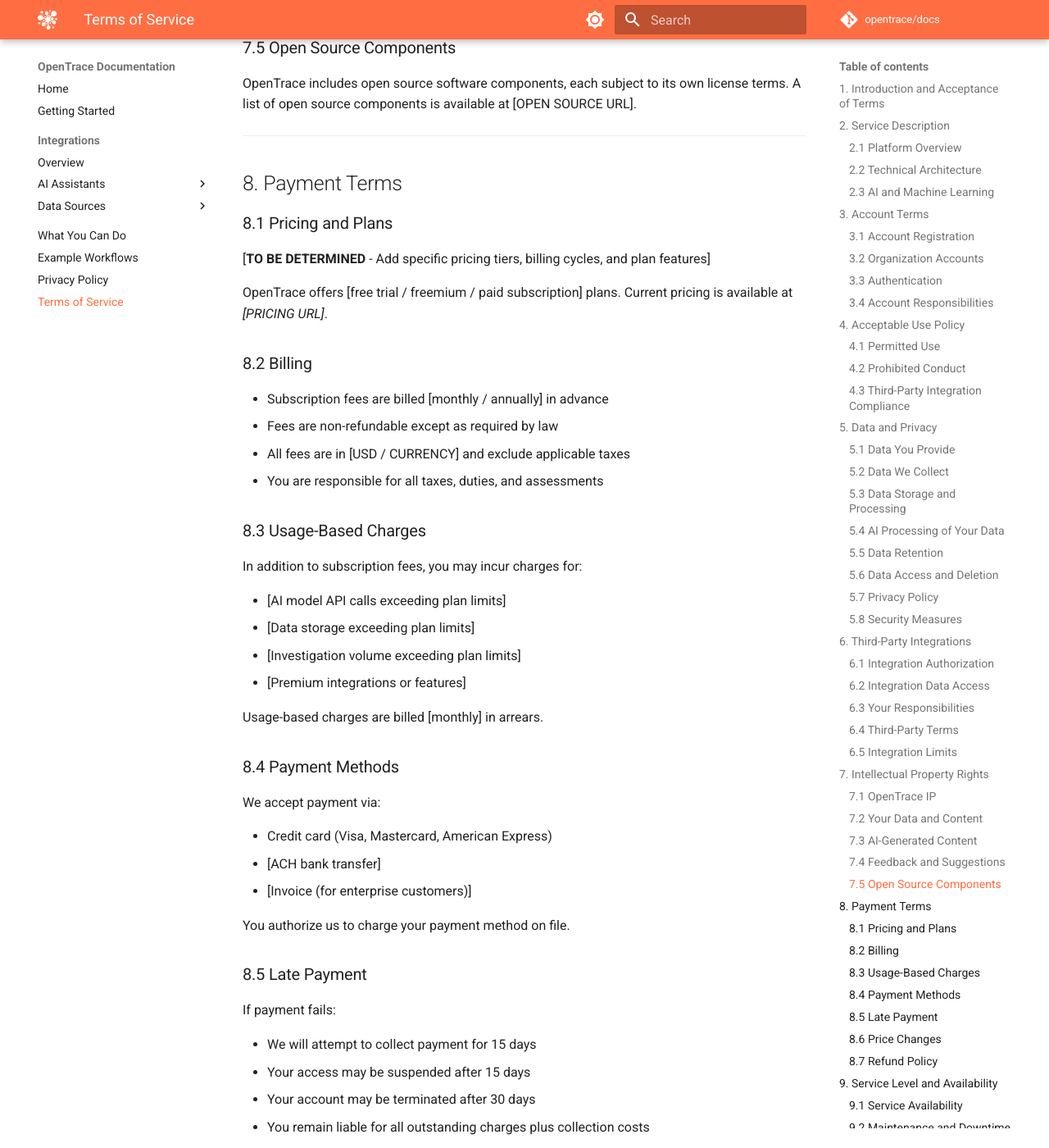
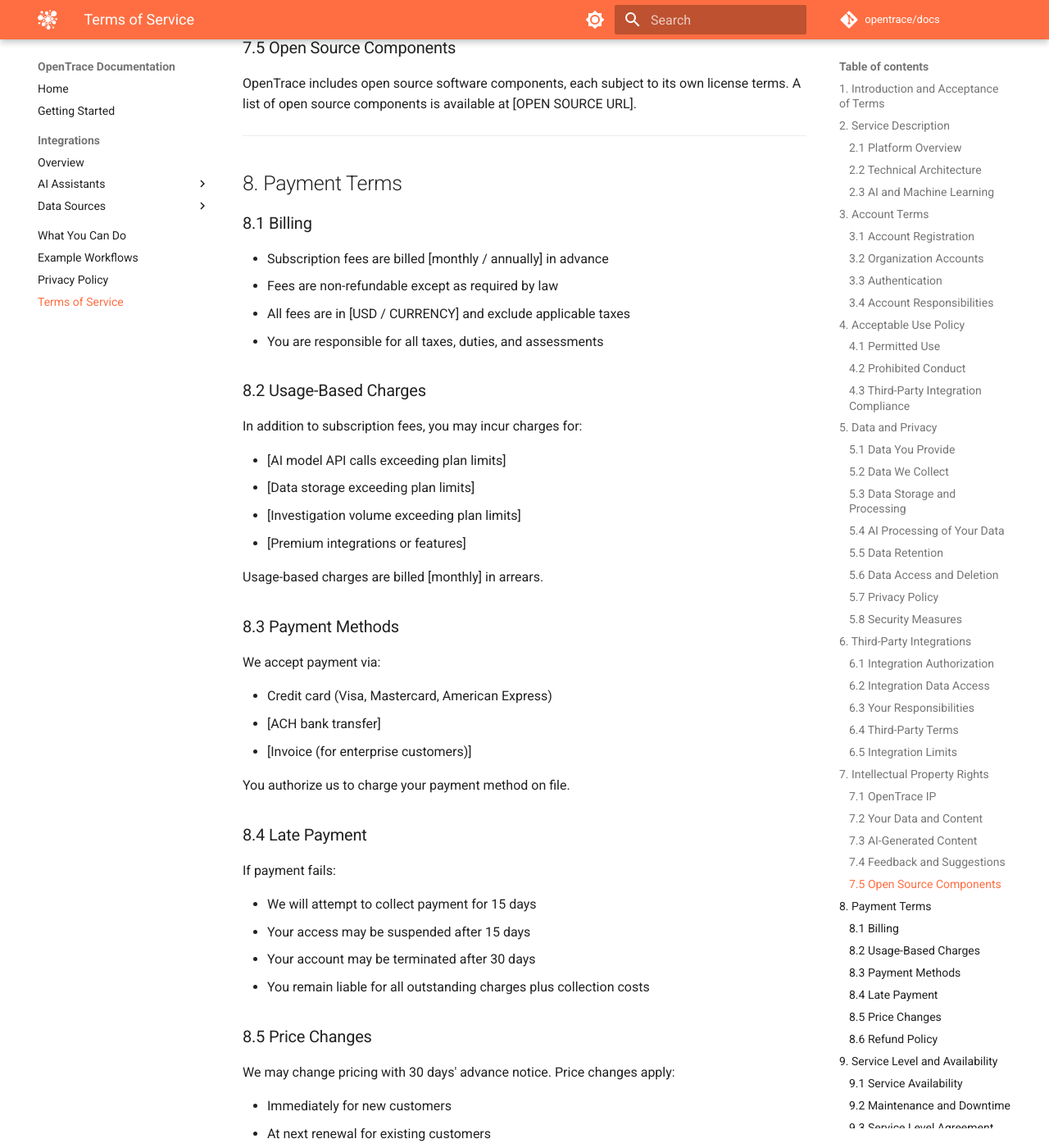
Before and after one commit to opentrace/docs, an MkDocs documentation site: the page built from docs/terms-of-service.md, in a window 1280 px wide and 1400 px high, scrolled down 10283 px. Shown: the whole window at 82% size. Built offline with MkDocs 1.6.1 and Material for MkDocs 9.7.7, drawn with Linux system fonts in a browser that asks for light colours; comment, search, counter and statistics services are not loaded; some of the changed text lies outside the part shown.

Commit message:
Removed section 8.1 (Pricing and Plans). Renumbered following siblings.

```diff
--- a/docs/terms-of-service.md
+++ b/docs/terms-of-service.md
@@ -359,20 +359,14 @@ OpenTrace includes open source software components, each subject to its own lice
 
 ## 8. Payment Terms
 
-### 8.1 Pricing and Plans
-
-[**TO BE DETERMINED** - Add specific pricing tiers, billing cycles, and plan features]
-
-OpenTrace offers [free trial / freemium / paid subscription] plans. Current pricing is available at *[PRICING URL]*.
-
-### 8.2 Billing
+### 8.1 Billing
 
 - Subscription fees are billed [monthly / annually] in advance
 - Fees are non-refundable except as required by law
 - All fees are in [USD / CURRENCY] and exclude applicable taxes
 - You are responsible for all taxes, duties, and assessments
 
-### 8.3 Usage-Based Charges
+### 8.2 Usage-Based Charges
 
 In addition to subscription fees, you may incur charges for:
 
@@ -383,7 +377,7 @@ In addition to subscription fees, you may incur charges for:
 
 Usage-based charges are billed [monthly] in arrears.
 
-### 8.4 Payment Methods
+### 8.3 Payment Methods
 
 We accept payment via:
 
@@ -402,14 +396,14 @@ If payment fails:
 - Your account may be terminated after 30 days
 - You remain liable for all outstanding charges plus collection costs
 
-### 8.6 Price Changes
+### 8.5 Price Changes
 
 We may change pricing with 30 days' advance notice. Price changes apply:
 
 - Immediately for new customers
 - At next renewal for existing customers
 
-### 8.7 Refund Policy
+### 8.6 Refund Policy
 
 [**TO BE DETERMINED** - Add specific refund terms]
 
```
Also changed, not shown: other parts of docs/terms-of-service.md (+1 -1 lines).
